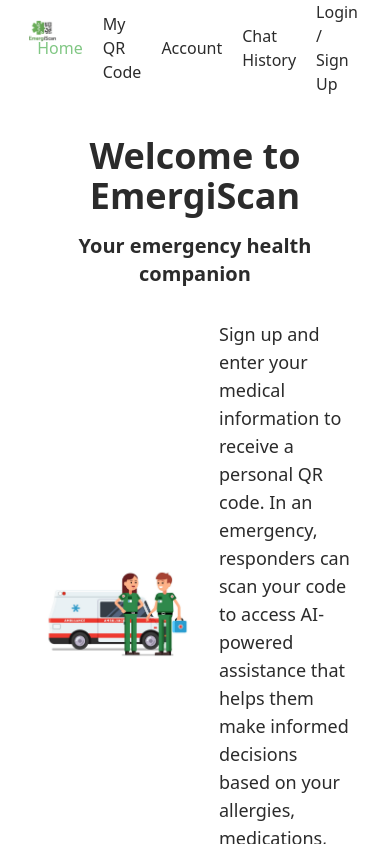
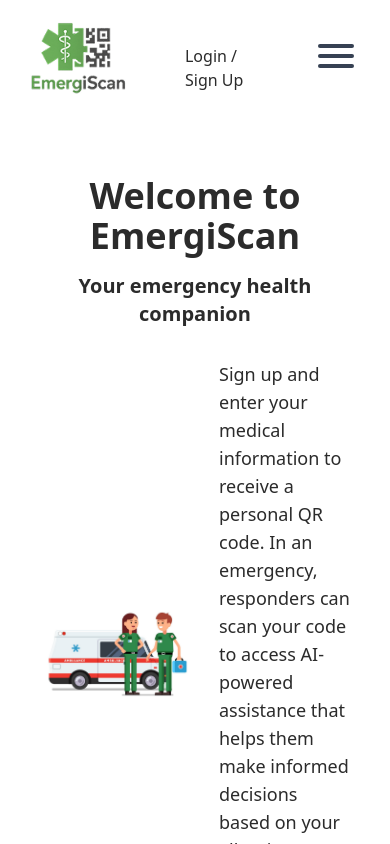
Before and after one commit to E-Y-J/TR41-EMERGENCYHEALTH, a React (Vite) app in the folder FRONTEND/: page / in a window 390 px wide. Shown: the top 844 px of the page. Built offline with nearby package versions, Linux system fonts and the light colour scheme.

Commit message:
started adding responsiveness: hamburger menu implemented, stacking on account and chat history implemented.

```diff
--- a/FRONTEND/package.json
+++ b/FRONTEND/package.json
@@ -10,6 +10,7 @@
     "preview": "vite preview"
   },
   "dependencies": {
+    "@headlessui/react": "^2.2.9",
     "@hookform/resolvers": "^5.2.2",
     "@tailwindcss/vite": "^4.1.18",
     "@tanstack/react-query": "^5.90.16",
--- a/FRONTEND/src/components/Header.tsx
+++ b/FRONTEND/src/components/Header.tsx
@@ -1,12 +1,30 @@
 import { useAuth } from "../hook/useAuth";
-import { useState } from "react";
+import { useState, useEffect, useRef } from "react";
 import { NavLink } from "react-router-dom";
 import AuthModal from "./Auth/AuthModal";
 import "../styles/Header.css";
 
-const Header = () => {
+function Header() {
   const { user, logout } = useAuth();
   const [isAuthModalOpen, setIsAuthModalOpen] = useState(false);
+  const [isMobileMenuOpen, setIsMobileMenuOpen] = useState(false);
+  const navRef = useRef<HTMLDivElement>(null);
+
+  useEffect(() => {
+    function handleClickOutside(event: MouseEvent) {
+      if (navRef.current && !navRef.current.contains(event.target as Node)) {
+        setIsMobileMenuOpen(false);
+      }
+    }
+
+    if (isMobileMenuOpen) {
+      document.addEventListener("mousedown", handleClickOutside);
+    }
+
+    return () => {
+      document.removeEventListener("mousedown", handleClickOutside);
+    };
+  }, [isMobileMenuOpen]);
 
   const activeLink = ({ isActive }: { isActive: boolean }) =>
     isActive ? "text-[#81c784]" : ""
@@ -15,16 +33,28 @@ const Header = () => {
   return (
     <>
       <header>
-        <nav className="ms-2 me-3">
+        <nav ref={navRef} className="ms-2 me-3 relative">
           <NavLink to="/">
-            <img src="/EmergiScanLogo.png" alt="Logo" className="navbar-logo" />
+            <img src="/EmergiScanLogo.png" alt="Logo" className="navbar-logo pe-8" />
           </NavLink>
+
+          <button
+            className="md:hidden flex flex-col gap-1.5 px-6 pt-11 order-last"
+            onClick={() => setIsMobileMenuOpen(!isMobileMenuOpen)}
+          >
+            <span className="w-9 h-1 rounded-4xl bg-gray-700"></span>
+            <span className="w-9 h-1 rounded-4xl bg-gray-700"></span>
+            <span className="w-9 h-1 rounded-4xl bg-gray-700"></span>
+          </button>
+
           <ul>
             {user && (
               <li>
-                <span className="text-2xl p-6">Welcome, {user.first_name}!</span>
+                <span className="text-2xl p-6 text-center">Welcome, {user.first_name}!</span>
               </li>
             )}
+            <div className="hidden md:flex whitespace-nowrap">
+
               <li>
                 <NavLink to="/" className={activeLink}>Home</NavLink>
               </li>
@@ -47,7 +77,48 @@ const Header = () => {
                   <a onClick={() => setIsAuthModalOpen(true)}>Login / Sign Up</a>
                 </li>
               )}
+            </div>
           </ul>
+
+          {/* hamburger menu */}
+          {isMobileMenuOpen && (
+            <ul className="md:hidden absolute top-3/4 w-48 right-0 bg-white flex flex-col">
+              <li className="border-b border-gray-300">
+                <NavLink to="/" className={activeLink} onClick={() => setIsMobileMenuOpen(false)}>
+                  <span className="block p-4">Home</span>
+                </NavLink>
+              </li>
+              <li className="border-b border-gray-300">
+                <NavLink to="/my-qr" className={activeLink} onClick={() => setIsMobileMenuOpen(false)}>
+                  <span className="block p-4">My QR Code</span>
+                </NavLink>
+              </li>
+              <li className="border-b border-gray-300">
+                <NavLink to="/account" className={activeLink} onClick={() => setIsMobileMenuOpen(false)}>
+                  <span className="block p-4">Account</span>
+                </NavLink>
+              </li>
+              <li className="border-b border-gray-300">
+                <NavLink to="/chat-history" className={activeLink} onClick={() => setIsMobileMenuOpen(false)}>
+                  <span className="block p-4">Chat History</span>
+                </NavLink>
+              </li>
+              {user && (
+                <li className="border-b border-gray-300">
+                  <a onClick={() => { logout(); setIsMobileMenuOpen(false); }} className="block p-4">
+                    Logout
+                  </a>
+                </li>
+              )}
+            </ul>
+          )}
+          {!user && (
+            <div className="md:hidden">
+              <a onClick={() => { setIsAuthModalOpen(true); setIsMobileMenuOpen(false); }} className="block p-11">
+                Login / Sign Up
+              </a>
+            </div>
+          )}
         </nav>
       </header>
       <AuthModal
--- a/FRONTEND/src/pages/Account.tsx
+++ b/FRONTEND/src/pages/Account.tsx
@@ -23,9 +23,9 @@ const Account = () => {
     return (
         <div className="max-w-7xl mx-auto">
             <h1 className="text-2xl font-bold text-center mb-10">Account</h1>
-            <div className="grid grid-cols-5 gap-8">
-                <div className="col-span-2">
-                    <div className="bg-white shadow-md rounded-lg p-6 border border-gray-200 sticky top-6 max-h-[calc(100vh-3rem)] overflow-y-auto">
+            <div className="grid grid-cols-1 md:grid-cols-5 gap-8">
+                <div className="md:col-span-2">
+                    <div className="bg-white shadow-md rounded-lg p-6 border border-gray-200 md:sticky md:top-6 md:max-h-[calc(100vh-3rem)] md:overflow-y-auto">
                         {editingPersonalInfo ? (
                             <PersonalInfo onCancel={() => setEditingPersonalInfo(false)} />
                         ) : (
@@ -33,7 +33,7 @@ const Account = () => {
                         )}
                     </div>
                 </div>
-                <div className="col-span-3 space-y-6 bg-white shadow-md rounded-lg p-6 border border-gray-200">
+                <div className="md:col-span-3 space-y-6 bg-white shadow-md rounded-lg p-6 border border-gray-200">
                     <div>
                         {editingAllergy ? (
                             <Allergies onCancel={() => {
--- a/FRONTEND/src/pages/ChatHistory.tsx
+++ b/FRONTEND/src/pages/ChatHistory.tsx
@@ -48,10 +48,10 @@ const ChatHistory = () => {
     return (
         <div className='max-w-7xl mx-auto'>
             <h1 className="text-2xl font-bold text-center mb-10">Chat History</h1>
-            <div className='grid grid-cols-5 gap-8'>
+            <div className='grid grid-cols-1 lg:grid-cols-5 gap-8'>
 
-                <div className='col-span-2'>
-                    <div className="bg-white shadow-md rounded-lg p-6 border border-gray-200 sticky top-6">
+                <div className='lg:col-span-2'>
+                    <div className="bg-white shadow-md rounded-lg p-6 border border-gray-200 lg:sticky lg:top-6">
                         <ChatList
                             chats={chatSessions}
                             selectedChatId={selectedChatId}
@@ -60,7 +60,7 @@ const ChatHistory = () => {
                     </div>
                 </div>
 
-                <div className="col-span-3 space-y-6 bg-white shadow-md rounded-lg p-6 border border-gray-200">
+                <div className="lg:col-span-3 space-y-6 bg-white shadow-md rounded-lg p-6 border border-gray-200">
                     {!selectedChatId || messages.length === 0 ? (
                         <ChatMessage isPlaceholder />
                     ) : (
```
Also changed, not shown: 2 other files (tests, documents, lock files or other folders). Lines whose indentation alone changed are shown as unchanged.
